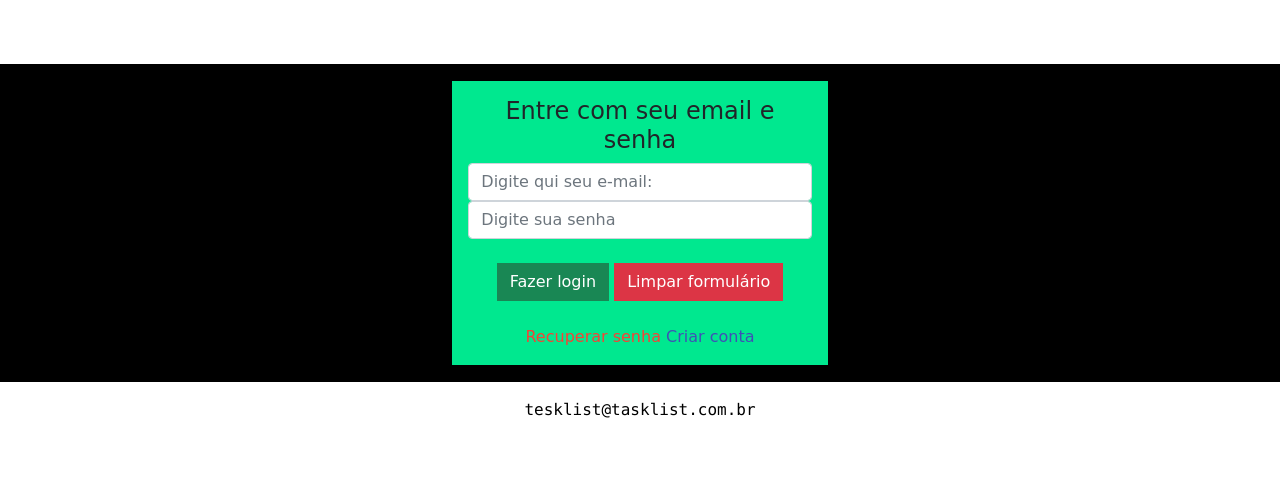
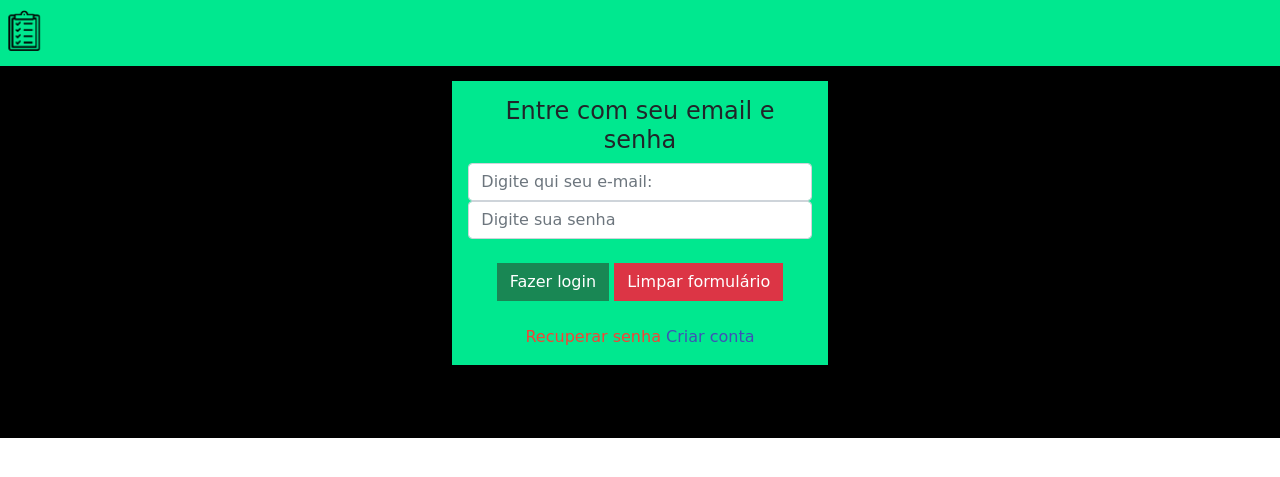
Before and after one commit to EdmilsonMedeiros/TaskListOnline, a PHP site: page / in a window 1280 px wide. Shown: the top 477 px of the page. Run offline with PHP 8.4, Linux system fonts and the light colour scheme; some web fonts are replaced.

Commit message:
Correção no header

```diff
--- a/index.php
+++ b/index.php
@@ -24,7 +24,15 @@
         <script src="js/jquery-3.6.0.min.js"></script>
     </head>
     <body>
-        <div class="container-fluid">
+    <div class="container-fluid">
+        <div class="principal-header ">
+            <header>
+                <div class="navbar">
+                    <img src="img/icone.png" class="img-fluid img-icon"/>
+                </div>
+            </header>
+        </div>
+        <div class="container-fluid container-principal">
         <div class="container-fluid container-principal">
         <div class="container principal-section form">
             <section>
```
